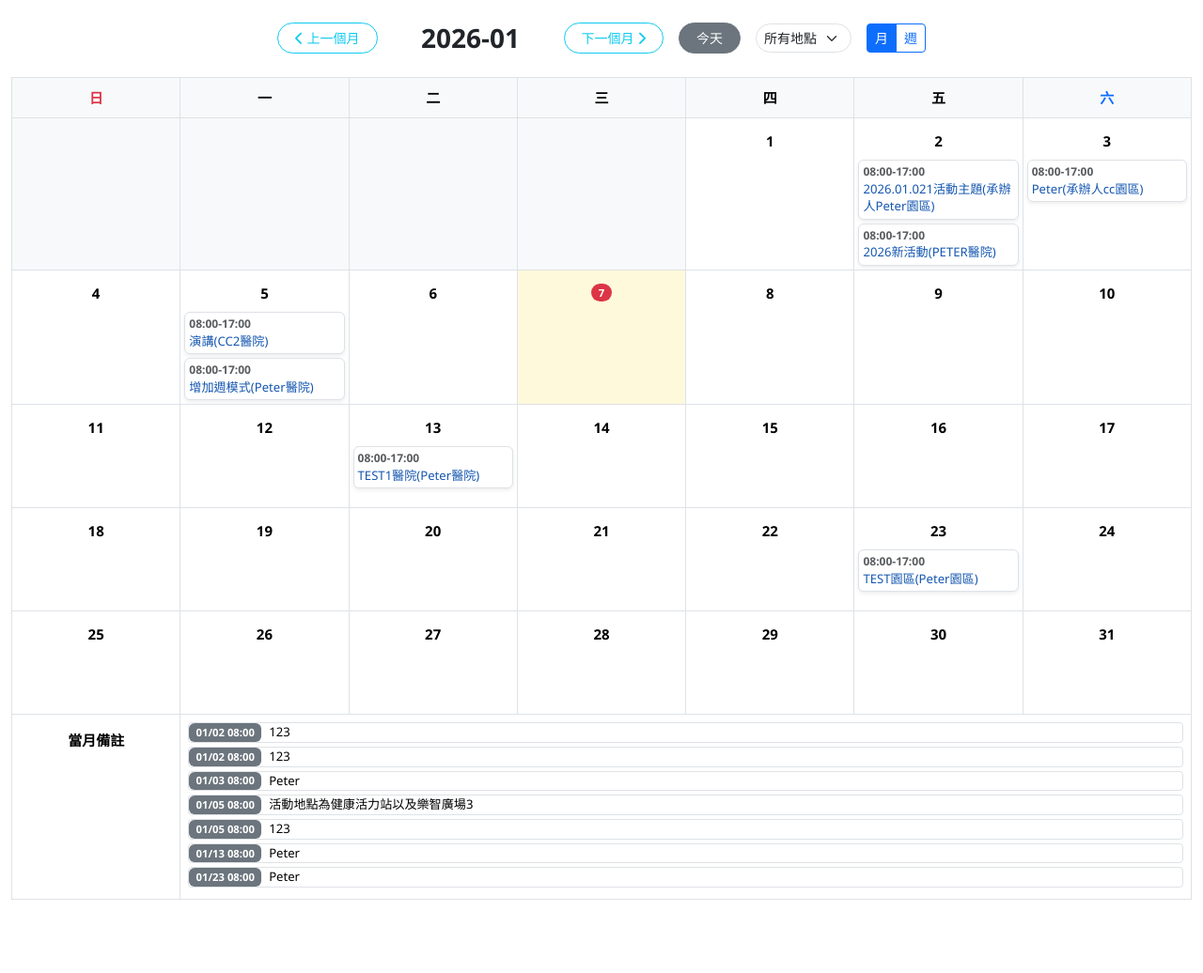
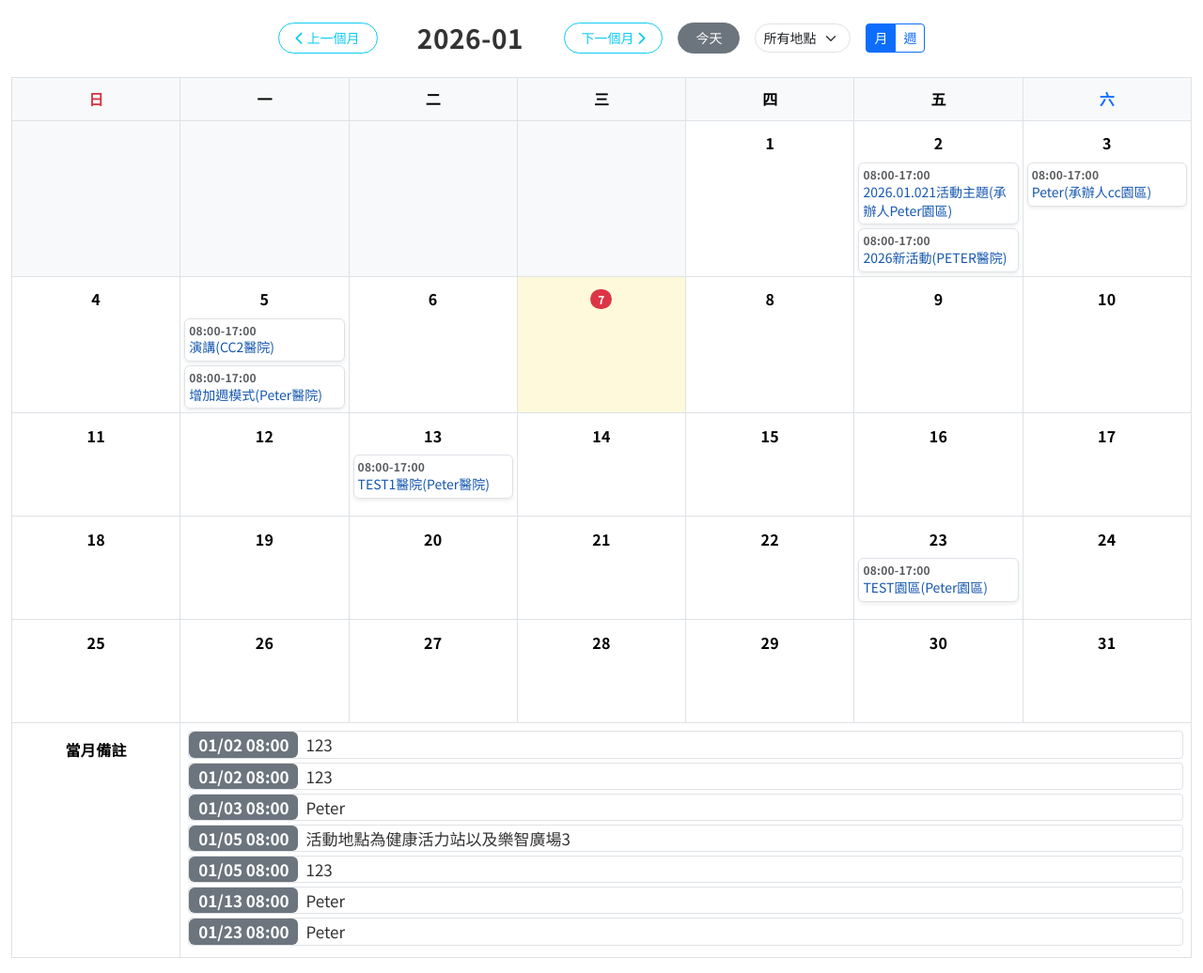
Before and after one commit to tt5083/calendar_js, a PHP site: page /calendar_js.php in a window 1280 px wide. Shown: the whole page at 94% size. Before the commit the page ends 958 px from the top, so only its background shows below. Run offline with PHP 8.4, Linux system fonts and the light colour scheme; data comes from the database, SQL or seed files in the repository.

Commit message:
測試載入字體noto等在2個頁面

```diff
--- a/calendar_js.php
+++ b/calendar_js.php
@@ -28,6 +28,11 @@ $csrf_token = $_SESSION['csrf_token'];
     <script src="js/calendar_page.js"></script>
 
     <link rel="shortcut icon" href="img/favicon.png">
+    <!-- 測試載入字體 -->
+    <link rel="preconnect" href="https://fonts.googleapis.com">
+    <link rel="preconnect" href="https://fonts.gstatic.com" crossorigin>
+    <link href="https://fonts.googleapis.com/css2?family=Noto+Sans+TC:wght@400;500;700&display=swap" rel="stylesheet">
+    <!-- 字體 END -->
 
     <style>
         /* 補充：確保日曆格子在原生 BS5 下的高度表現 */
@@ -198,7 +203,7 @@ $csrf_token = $_SESSION['csrf_token'];
                                 {{#each notes}}
                                 <div class="note-card-row mb-1 {{#if isToday}}text-primary fw-bold{{/if}}">
                                     <span class="badge bg-secondary me-2">{{shortDate}}</span>
-                                    <span class="note-text-content small">{{event_note}}</span>
+                                    <span class="note-text-content">{{event_note}}</span>
                                 </div>
                                 {{/each}}
                             {{else}}
@@ -248,7 +253,7 @@ $csrf_token = $_SESSION['csrf_token'];
                             {{#each notes}}
                             <div class="note-card-row mb-1 {{#if isToday}}text-primary fw-bold{{/if}}">
                                 <span class="badge bg-info me-2">{{shortDate}}</span>
-                                <span class="small">{{event_note}}</span>
+                                <span class="note-text-content">{{event_note}}</span>
                             </div>
                             {{/each}}
                         {{else}}
--- a/css/web-app.css
+++ b/css/web-app.css
@@ -161,7 +161,18 @@ body, input, button, textarea, select {
     color: var(--cal-primary);
     min-width: 90px;
 }
+/* 針對備註內容文字加大 */
+.note-text-content {
+    font-size: 17px !important; /* 您想要的字體大小 */
+    line-height: 1.6;          /* 增加行高，字大才不會擠在一起 */
+    color: #333;               /* 深灰色文字 */
+}
 
+/* 備註「日期標籤」 */
+#month-notes-summary .badge {
+    font-size: 17px;
+    padding: 5px 10px;
+}
 /* --- 【今天備註的反色樣式】 --- */
 /* 這裡統一處理：不再區分月(粗體)或週(藍色)，全部改為強烈反白提醒 */
 .note-card-row.is-today-note {
@@ -183,7 +194,12 @@ body, input, button, textarea, select {
 .note-card-row.is-today-note .note-card-sidebar {
     background-color: var(--cal-today-accent) !important; /* 側邊條變橘黃色，極醒目 */
 }
-
+/* 當備註是「今天」時，將整列背景反黃 */
+.note-card-row.text-primary {
+    background-color: #fff9c4 !important; /* 經典明亮的淺黃色 */
+    border: 1px solid #fbc02d;           /* 深黃色邊框增加質感 */
+    box-shadow: 0 2px 5px rgba(0,0,0,0.1); /* 輕微陰影讓它跳出來 */
+}
 /* ==========================================================================
    【7. 活動詳情視窗 (View Event Modal)】
    ========================================================================== */
@@ -218,3 +234,52 @@ body, input, button, textarea, select {
     font-weight: 500;
     transition: all 0.2s;
 }
+
+/* 測試載入字體 */
+/* ==========================================================================
+   【字體設定 - 繁體中文優化版】
+   ========================================================================== */
+
+:root {
+    /* 定義字體變數，方便日後管理 */
+    --font-main: 'Noto Sans TC',
+                 -apple-system,
+                 BlinkMacSystemFont,
+                 "Segoe UI",
+                 Roboto,
+                 "Helvetica Neue",
+                 Arial,
+                 "Microsoft JhengHei",  /* 微軟正黑體 (Windows) */
+                 "PingFang TC",         /* 蘋方 (iOS/Mac) */
+                 "Apple LiGothic Medium",
+                 sans-serif;
+}
+
+body {
+    /* 套用字體變數 */
+    font-family: var(--font-main);
+
+    /* 字體渲染優化：讓文字在 Mac/iOS 上更細緻 */
+    -webkit-font-smoothing: antialiased;
+    -moz-osx-font-smoothing: grayscale;
+
+    /* 設定預設文字顏色與行高，提升閱讀性 */
+    color: #333;
+    line-height: 1.6;
+    font-size: 16px;
+}
+
+/* 針對標題與加粗文字的精細控制 */
+h1, h2, h3, h4, .fw-bold, b, strong {
+    font-weight: 700; /* 使用思源黑體的粗體 */
+    letter-spacing: 0.02em; /* 繁體中文標題稍微拉開一點字距更美觀 */
+}
+
+/* 針對備註欄位的內容字體 */
+.note-text-content {
+    font-weight: 400; /* 平時用標準體 */
+}
+
+.is-today-note .note-text-content {
+    font-weight: 500; /* 今天備註用「中黑」，比標準體顯眼但不會過粗 */
+}
```
